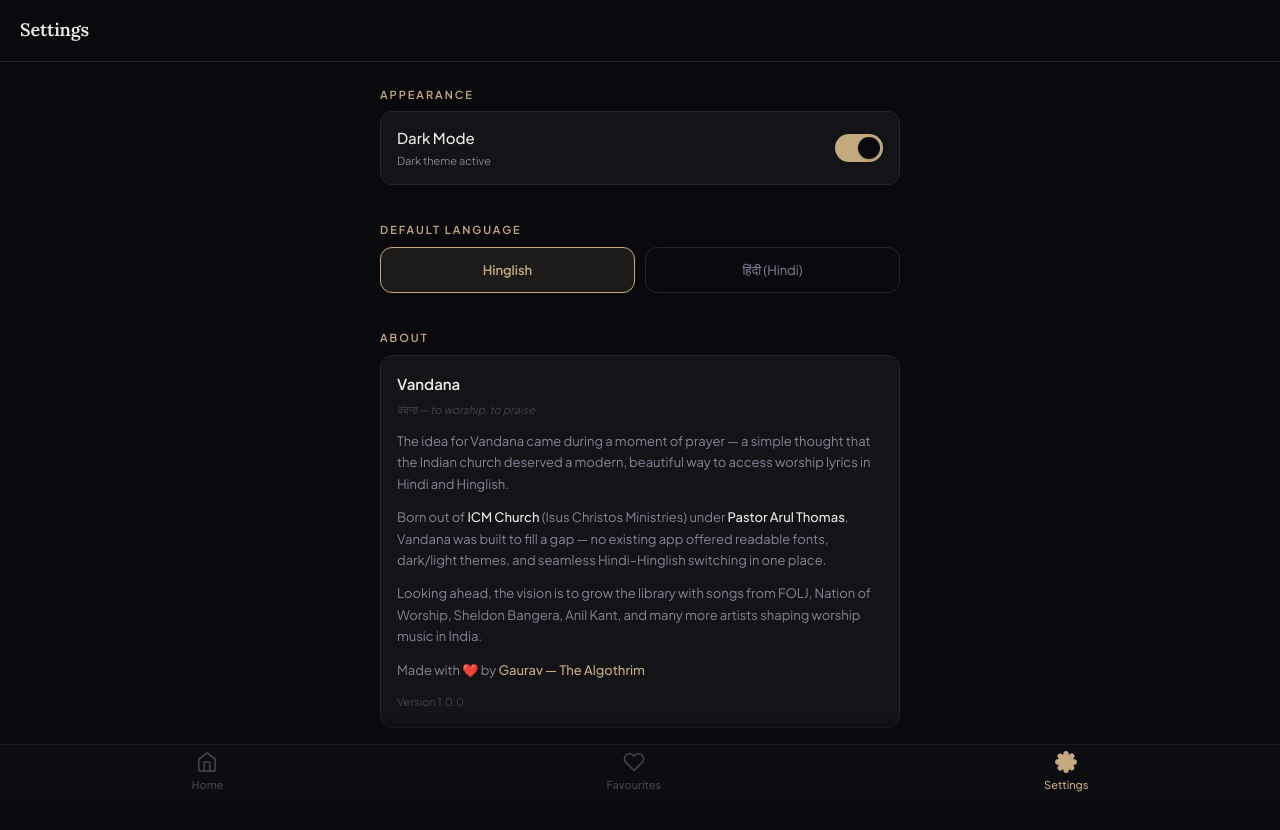
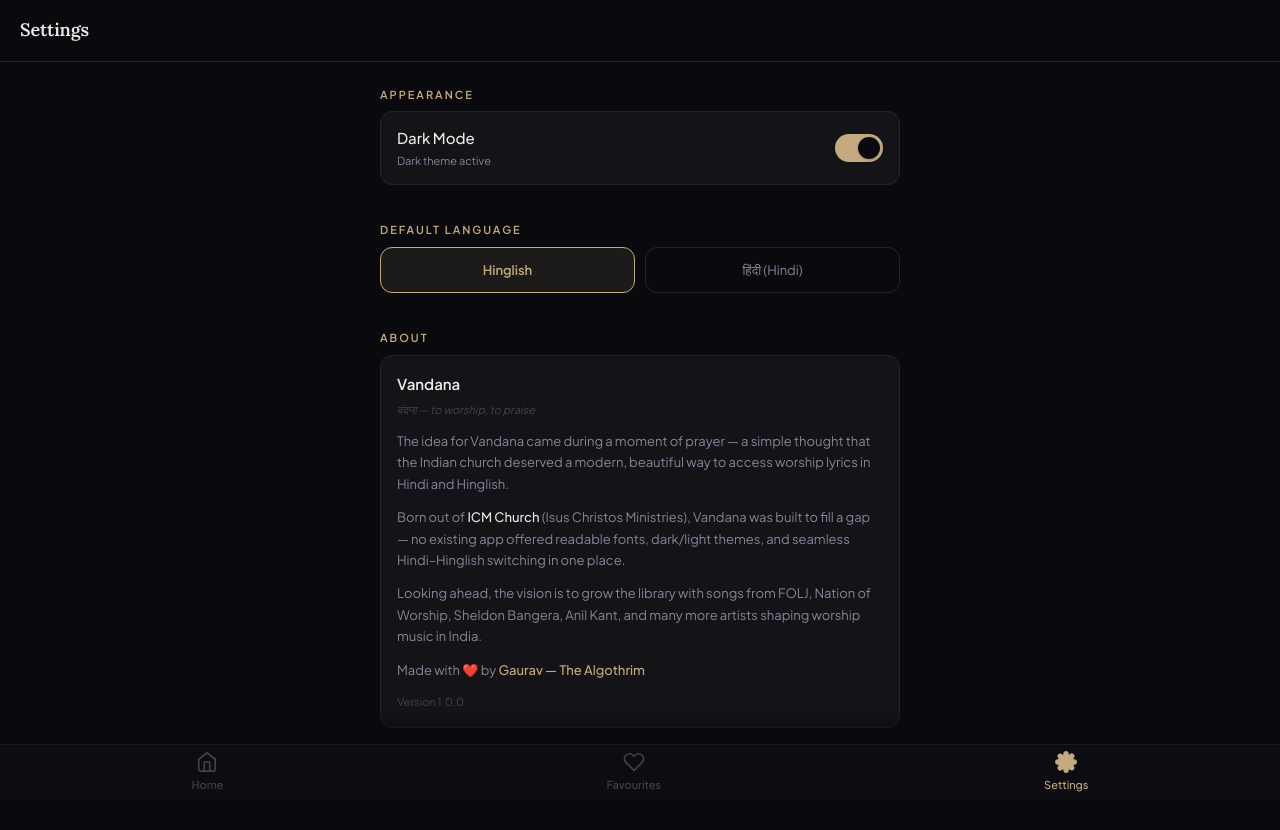
Before and after one commit to TheAlgo7/vandana-worship-app, a Next.js app: page /settings in a window 1280 px wide. Built offline with nearby package versions, Linux system fonts and the light colour scheme.

Commit message:
fix: remove Pastor Arul mention from About section

```diff
--- a/src/app/settings/page.tsx
+++ b/src/app/settings/page.tsx
@@ -189,13 +189,9 @@ export default function SettingsPage() {
               <span style={{ color: "var(--text-primary)", fontWeight: 500 }}>
                 ICM Church
               </span>{" "}
-              (Isus Christos Ministries) under{" "}
-              <span style={{ color: "var(--text-primary)", fontWeight: 500 }}>
-                Pastor Arul Thomas
-              </span>
-              , Vandana was built to fill a gap — no existing app offered
-              readable fonts, dark/light themes, and seamless
-              Hindi–Hinglish switching in one place.
+              (Isus Christos Ministries), Vandana was built to fill a gap — no
+              existing app offered readable fonts, dark/light themes, and
+              seamless Hindi–Hinglish switching in one place.
             </p>
 
             <p style={{ marginBottom: 12 }}>
--- a/src/components/BottomNav.tsx
+++ b/src/components/BottomNav.tsx
@@ -65,14 +65,21 @@ export default function BottomNav() {
             width="22"
             height="22"
             viewBox="0 0 24 24"
-            fill={isHome ? "currentColor" : "none"}
+            fill="none"
             stroke="currentColor"
             strokeWidth="1.8"
             strokeLinecap="round"
             strokeLinejoin="round"
           >
-            <path d="M3 9l9-7 9 7v11a2 2 0 01-2 2H5a2 2 0 01-2-2V9z" />
-            <polyline points="9 22 9 12 15 12 15 22" />
+            <path
+              d="M3 9l9-7 9 7v11a2 2 0 01-2 2H5a2 2 0 01-2-2V9z"
+              fill={isHome ? "currentColor" : "none"}
+            />
+            <polyline
+              points="9 22 9 12 15 12 15 22"
+              fill={isHome ? "var(--bg-base)" : "none"}
+              stroke="currentColor"
+            />
           </svg>
           Home
         </Link>
@@ -100,14 +107,22 @@ export default function BottomNav() {
             width="22"
             height="22"
             viewBox="0 0 24 24"
-            fill={isSettings ? "currentColor" : "none"}
+            fill="none"
             stroke="currentColor"
             strokeWidth="1.8"
             strokeLinecap="round"
             strokeLinejoin="round"
           >
-            <circle cx="12" cy="12" r="3" />
-            <path d="M19.4 15a1.65 1.65 0 00.33 1.82l.06.06a2 2 0 010 2.83 2 2 0 01-2.83 0l-.06-.06a1.65 1.65 0 00-1.82-.33 1.65 1.65 0 00-1 1.51V21a2 2 0 01-4 0v-.09A1.65 1.65 0 009 19.4a1.65 1.65 0 00-1.82.33l-.06.06a2 2 0 01-2.83-2.83l.06-.06A1.65 1.65 0 004.68 15a1.65 1.65 0 00-1.51-1H3a2 2 0 010-4h.09A1.65 1.65 0 004.6 9a1.65 1.65 0 00-.33-1.82l-.06-.06a2 2 0 012.83-2.83l.06.06A1.65 1.65 0 009 4.68a1.65 1.65 0 001-1.51V3a2 2 0 014 0v.09a1.65 1.65 0 001 1.51 1.65 1.65 0 001.82-.33l.06-.06a2 2 0 012.83 2.83l-.06.06A1.65 1.65 0 0019.4 9a1.65 1.65 0 001.51 1H21a2 2 0 010 4h-.09a1.65 1.65 0 00-1.51 1z" />
+            <circle
+              cx="12"
+              cy="12"
+              r="3"
+              fill={isSettings ? "var(--bg-base)" : "none"}
+            />
+            <path
+              d="M19.4 15a1.65 1.65 0 00.33 1.82l.06.06a2 2 0 010 2.83 2 2 0 01-2.83 0l-.06-.06a1.65 1.65 0 00-1.82-.33 1.65 1.65 0 00-1 1.51V21a2 2 0 01-4 0v-.09A1.65 1.65 0 009 19.4a1.65 1.65 0 00-1.82.33l-.06.06a2 2 0 01-2.83-2.83l.06-.06A1.65 1.65 0 004.68 15a1.65 1.65 0 00-1.51-1H3a2 2 0 010-4h.09A1.65 1.65 0 004.6 9a1.65 1.65 0 00-.33-1.82l-.06-.06a2 2 0 012.83-2.83l.06.06A1.65 1.65 0 009 4.68a1.65 1.65 0 001-1.51V3a2 2 0 014 0v.09a1.65 1.65 0 001 1.51 1.65 1.65 0 001.82-.33l.06-.06a2 2 0 012.83 2.83l-.06.06A1.65 1.65 0 0019.4 9a1.65 1.65 0 001.51 1H21a2 2 0 010 4h-.09a1.65 1.65 0 00-1.51 1z"
+              fill={isSettings ? "currentColor" : "none"}
+            />
           </svg>
           Settings
         </Link>
```
